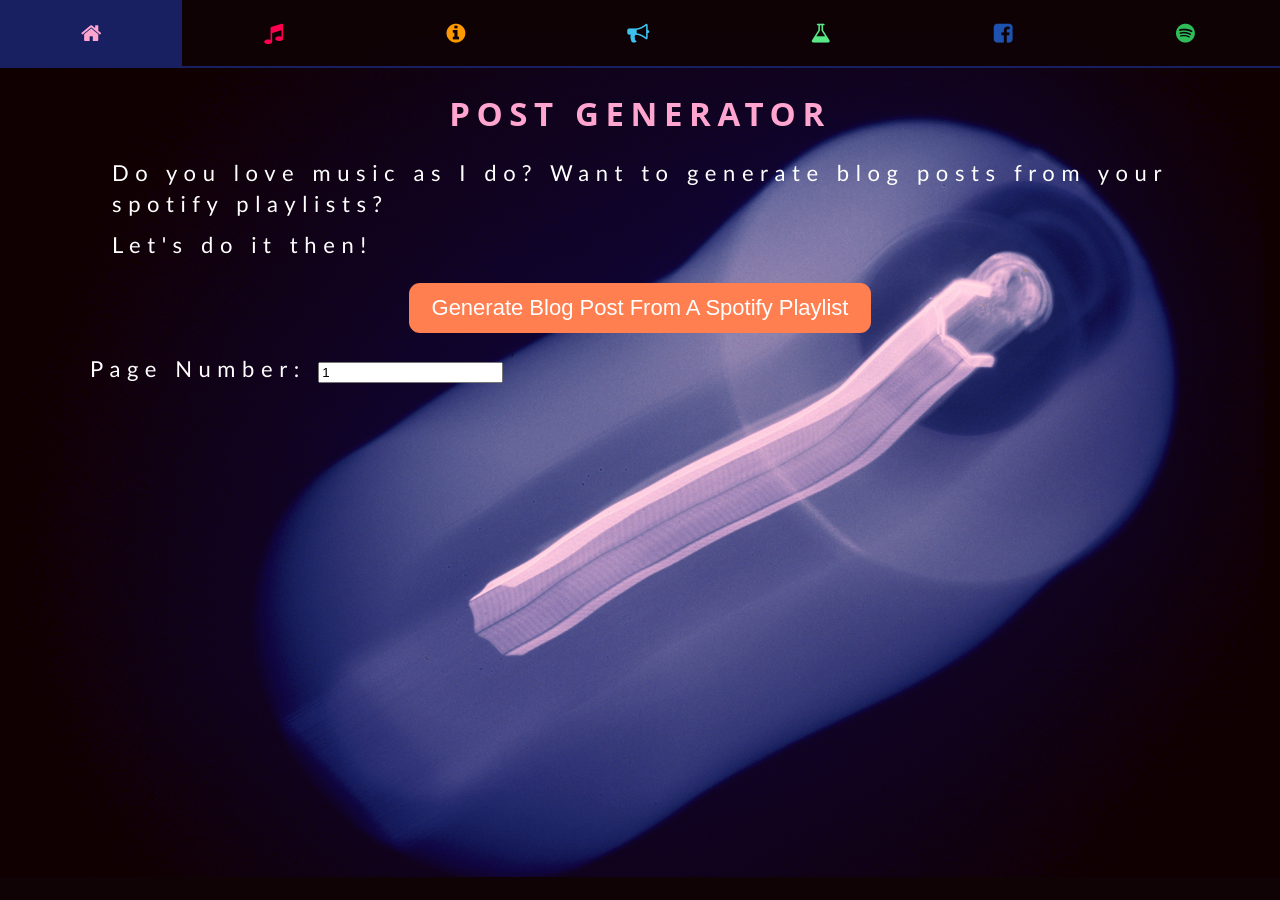
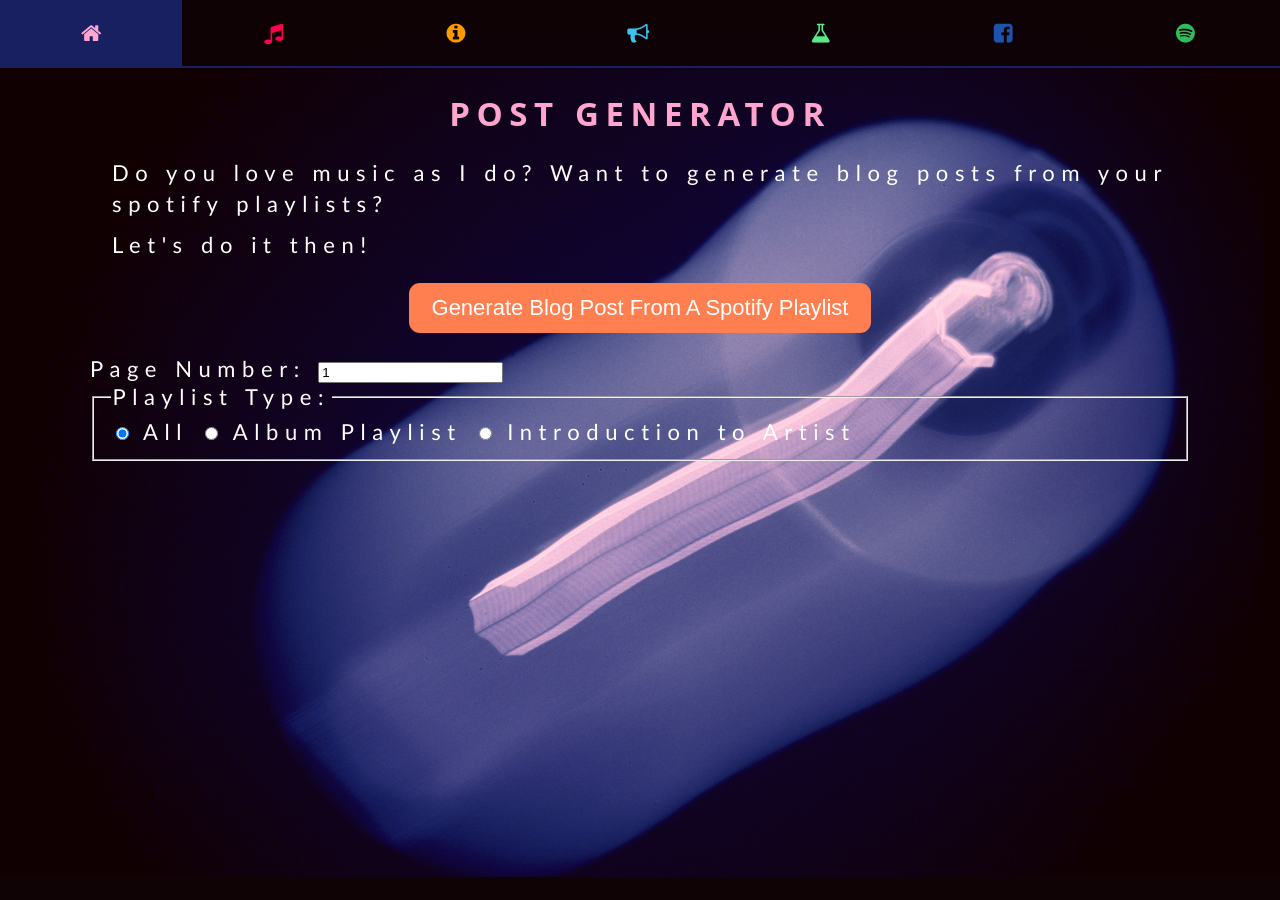
Before and after one commit to brgibson/www, a Jekyll site: the page post-generator/index.html, which Jekyll copies as it is, in a window 1280 px wide. Built offline with Jekyll 4.4.1, drawn with Linux system fonts in a browser that asks for light colours; nearby versions of some CDN libraries.

Commit message:
post-generator - index - adding ability to select playlist types

```diff
--- a/post-generator/index.html
+++ b/post-generator/index.html
@@ -59,6 +59,22 @@
                 <input id="page-number" type="number" value="1" />
             </label>
 
+            <fieldset>
+                <legend>Playlist Type:</legend>
+                <label>
+                    <input type="radio" name="playlist-type" value="all" checked>
+                    All
+                </label>
+                <label>
+                    <input type="radio" name="playlist-type" value="album-playlist">
+                    Album Playlist
+                </label>
+                <label>
+                    <input type="radio" name="playlist-type" value="intro-to-artist-playlist">
+                    Introduction to Artist
+                </label>
+            </fieldset>
+
             <div class="ad-container">
                 <!-- Responsive Ad - Standard -->
                 <ins class="adsbygoogle"
--- a/post-generator/js/service/auth.js
+++ b/post-generator/js/service/auth.js
@@ -47,6 +47,10 @@
             if (pageNumber) {
                 state +='pageNumber=' + encodeURIComponent(pageNumber);
             }
+            var playlistType = document.querySelector('input[name="playlist-type"]:checked').value;
+            if (playlistType) {
+                state +='playlistType=' + encodeURIComponent(playlistType);
+            }
         } catch (e) {
             // don't worry about adding pageNumber
         }
```
Also changed, not shown: post-generator/js/callback/callback.js (+17 -5 lines).
